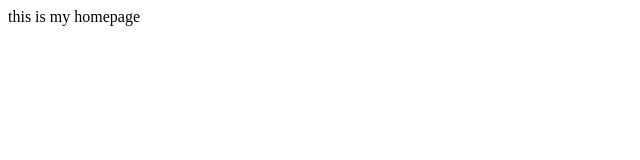
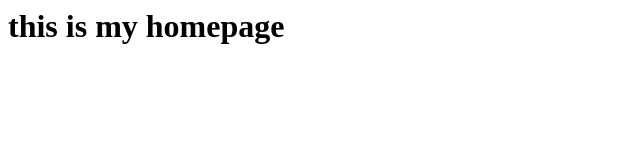
Before and after one commit to rashmi1711/RASHMI, a plain HTML site: page index.html in a window 1280 px wide. Shown: the whole page, without its empty margins (0-640 px from the left). Drawn offline with Linux system fonts and the light colour scheme.

Commit message:
Update index.html

```diff
--- a/index.html
+++ b/index.html
@@ -1 +1 @@
-<html>this is my homepage</html>
+<h1>this is my homepage</h1>
```
